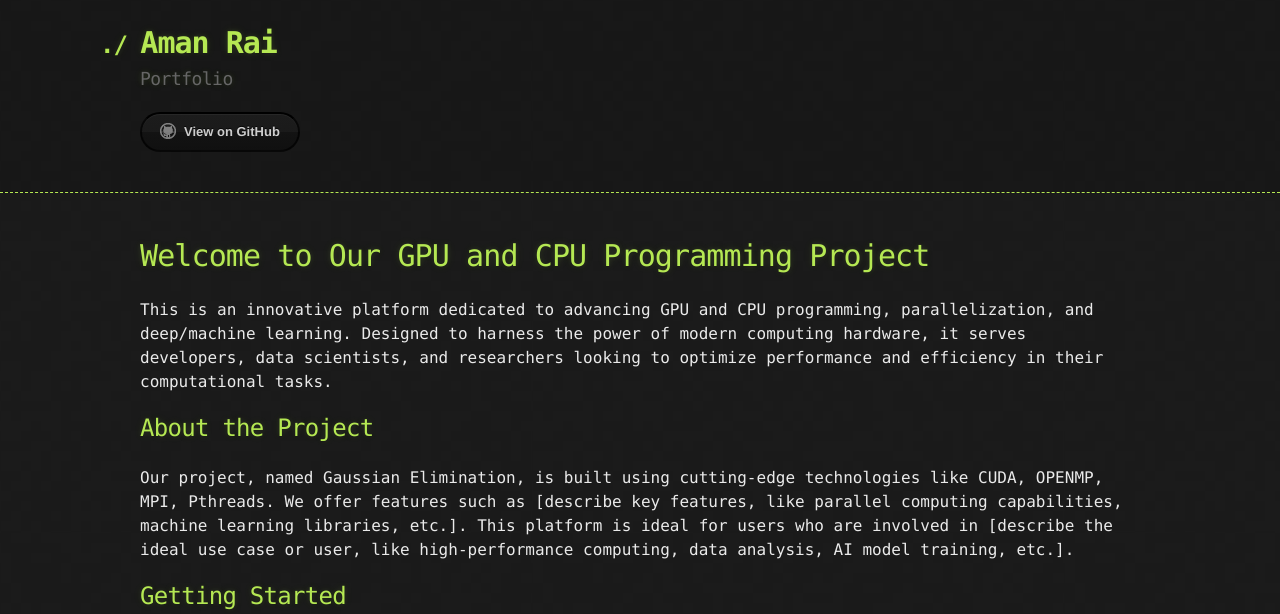
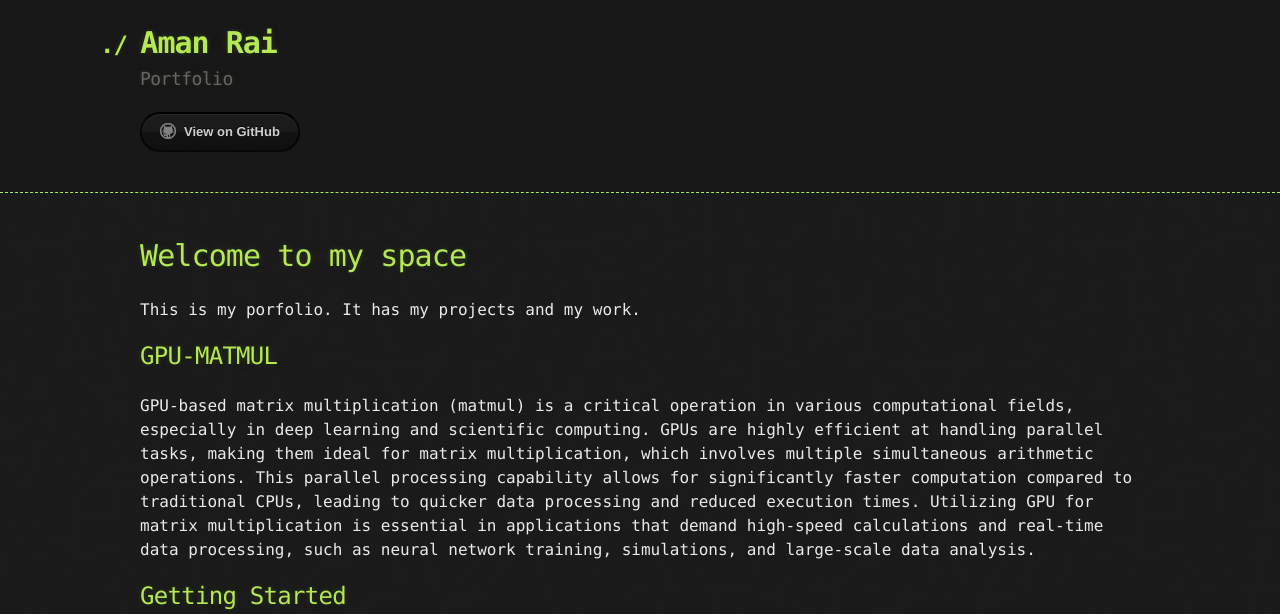
Before and after one commit to amanrai1234/amanrai1234.github.io, a Jekyll site: the page built from index.md, in a window 1280 px wide and 1400 px high, cut to the strip 0-614 px from the top of the window. Built offline with Jekyll 4.4.1, drawn with Linux system fonts in a browser that asks for light colours; our own code applies the rules of GitHub Pages for plain Markdown files; some of the changed text lies outside the part shown.

Commit message:
Update index.md

```diff
--- a/index.md
+++ b/index.md
@@ -2,41 +2,18 @@
 layout: default
 ---
 
-# Welcome to Our GPU and CPU Programming Project
+# Welcome to my space
 
-This is an innovative platform dedicated to advancing GPU and CPU programming, parallelization, and deep/machine learning. Designed to harness the power of modern computing hardware, it serves developers, data scientists, and researchers looking to optimize performance and efficiency in their computational tasks.
+This is my porfolio. It has my projects and my work.
 
-## About the Project
+## GPU-MATMUL
 
-Our project, named Gaussian Elimination, is built using cutting-edge technologies like CUDA, OPENMP, MPI, Pthreads. We offer features such as [describe key features, like parallel computing capabilities, machine learning libraries, etc.]. This platform is ideal for users who are involved in [describe the ideal use case or user, like high-performance computing, data analysis, AI model training, etc.].
+GPU-based matrix multiplication (matmul) is a critical operation in various computational fields, especially in deep learning and scientific computing. GPUs are highly efficient at handling parallel tasks, making them ideal for matrix multiplication, which involves multiple simultaneous arithmetic operations. This parallel processing capability allows for significantly faster computation compared to traditional CPUs, leading to quicker data processing and reduced execution times. Utilizing GPU for matrix multiplication is essential in applications that demand high-speed calculations and real-time data processing, such as neural network training, simulations, and large-scale data analysis.
 
 ## Getting Started
-
-To get started with [Project Name], follow these steps:
-
 
 
 ![DALL·E 2024-01-01 09 37 40 - An image of a modern GPU (Graphics Processing Unit) commonly used in computing and gaming  The GPU is depicted as a detailed, close-up view, showing i](https://github.com/amanrai1234/amanrai1234.github.io/assets/37281887/3913ec95-52c2-49d8-b42e-cbd8c00fb748)
 
 
-
-1. [Step 1: For example, 'Install the necessary software and libraries']
-2. [Step 2: E.g., 'Clone the repository from GitHub']
-3. [Step 3: E.g., 'Follow the setup instructions to configure your environment']
-
-For more detailed instructions, see our [detailed guide](./guide.html).
-
-## Examples and Success Stories
-
-Here are some examples of how [Project Name] has been used in real-world scenarios:
-- [Example 1: Briefly describe a use case]
-- [Example 2: Another use case]
-- [Example 3: And another one]
-
-## Contributing
-
-We welcome contributions from the community. Whether you're improving the code, adding new features, or providing documentation, your input is valuable. Please see our [contributing guidelines](./contributing.html) for more information on how you can get involved.
-
-## Contact Us
-
-For more information or to provide feedback, reach out to us at [your email address or contact link].
+my performance evaluation of Matmul on GPU/CPU using pthreads, CUDA, OpenMP, MPI.
```
